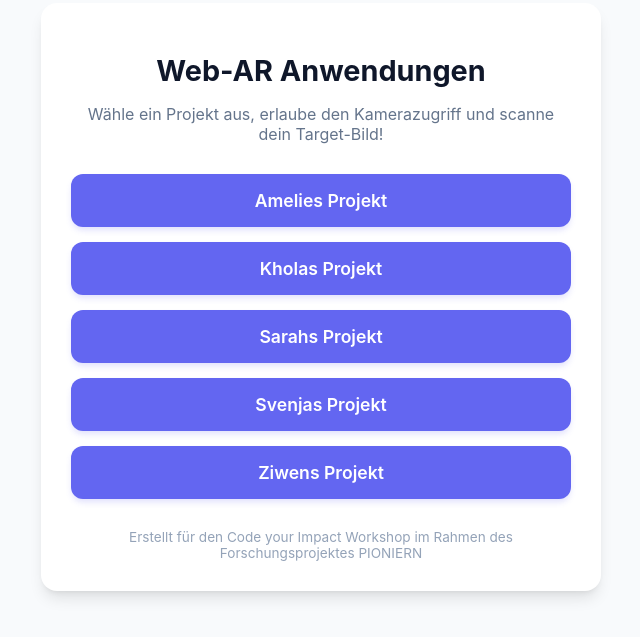
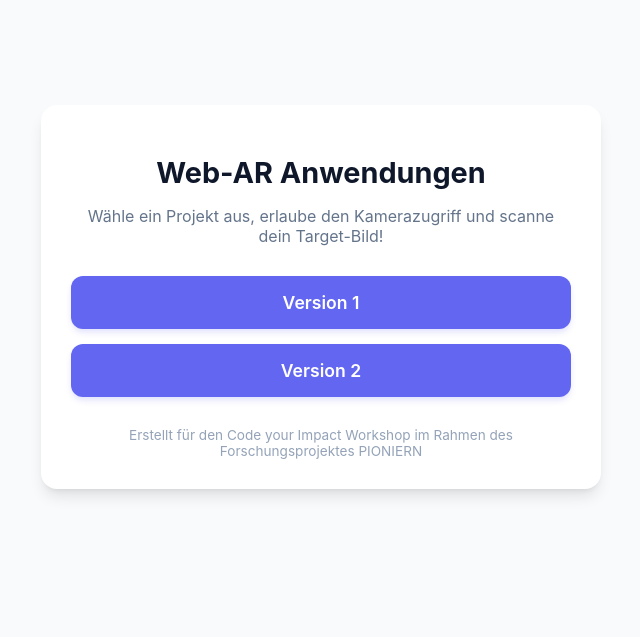
Before and after one commit to Pionierin-a11y/Projektwoche, a plain HTML site: page index.html in a window 1280 px wide. Shown: the part 103-740 px from the top of the page, without its empty margins (319-959 px from the left). Drawn offline with Linux system fonts and the light colour scheme.

Commit message:
Update index.html

```diff
--- a/index.html
+++ b/index.html
@@ -89,11 +89,8 @@
         <p>Wähle ein Projekt aus, erlaube den Kamerazugriff und scanne dein Target-Bild!</p>
 
         <div class="button-list">
-            <a href="./Amelie/index.html" class="ar-button">Amelies Projekt</a>
-            <a href="./Khola/index.html" class="ar-button">Kholas Projekt</a>
-            <a href="./Sarah/index.html" class="ar-button">Sarahs Projekt</a>
-            <a href="./Svenja/index.html" class="ar-button">Svenjas Projekt</a>
-            <a href="./Ziwen/index.html" class="ar-button">Ziwens Projekt</a>
+            <a href="./Sarah/index.html" class="ar-button">Version 1</a>
+            <a href="./Sarah/index.html" class="ar-button">Version 2</a>
         </div>
 
         <footer>
```
